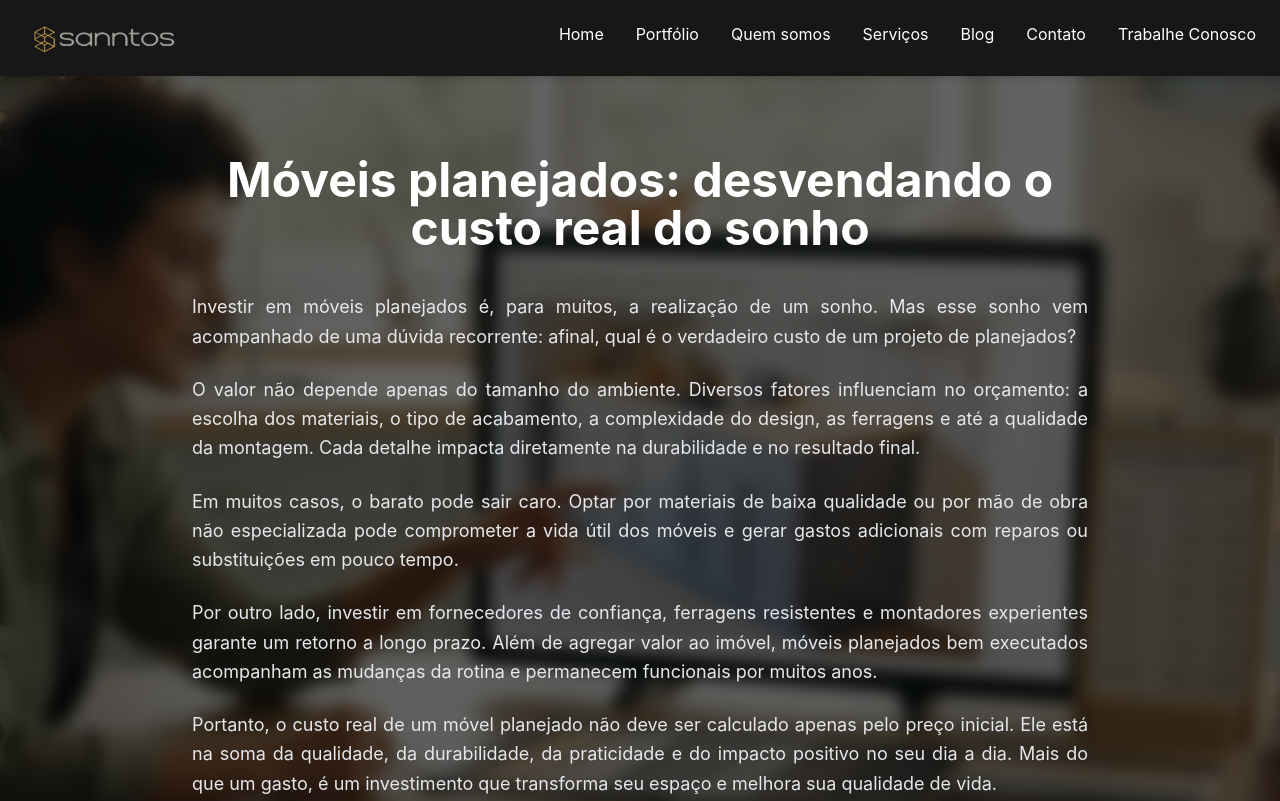
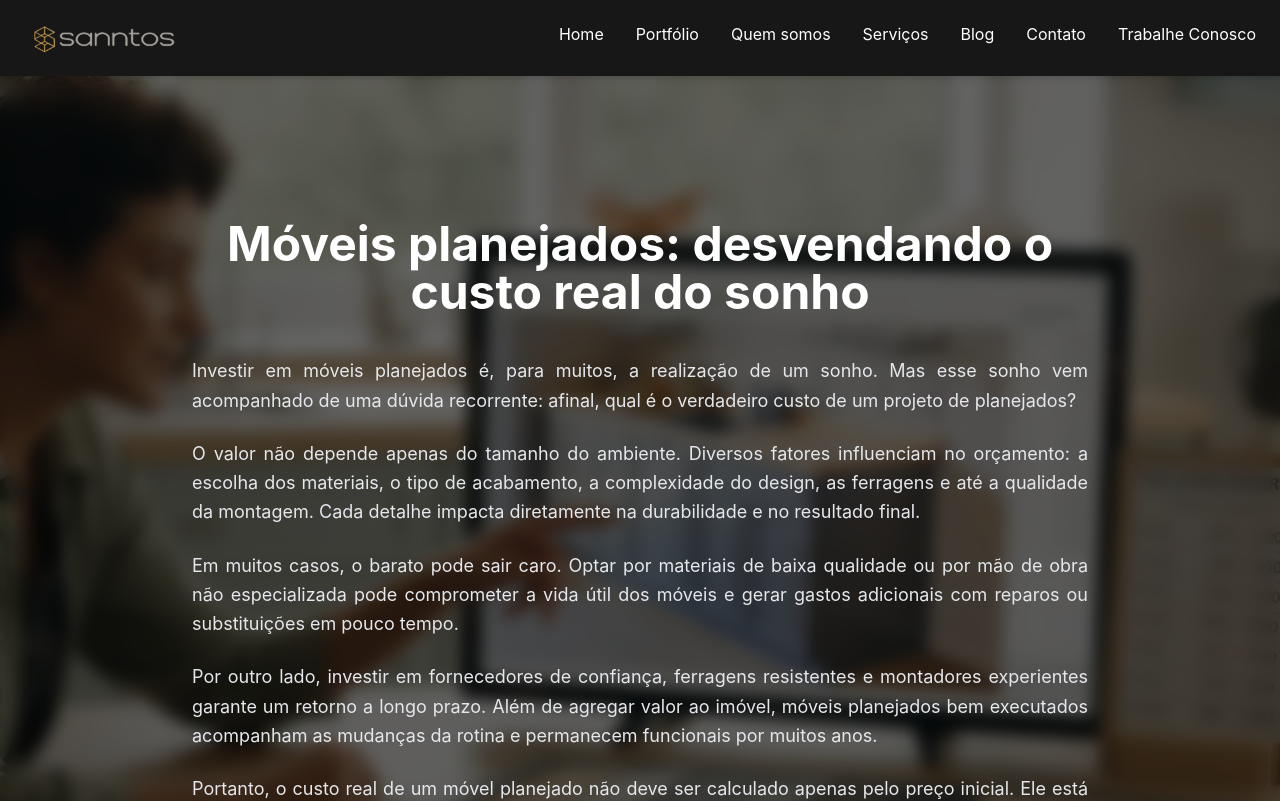
Before and after one commit to Anderson-Tavares47/sanntos, a Next.js app: page /blog/custo-moveis-planejados in a window 1280 px wide. Shown: the top 801 px of the page. Built offline with nearby package versions, Linux system fonts and the light colour scheme.

Commit message:
Update page.tsx

```diff
--- a/app/blog/custo-moveis-planejados/page.tsx
+++ b/app/blog/custo-moveis-planejados/page.tsx
@@ -18,7 +18,7 @@ const fadeUp = {
 
 export default function CustoMoveisPlanejadosPage() {
   return (
-    <section className="relative flex items-center justify-center min-h-screen px-6 py-20">
+    <section className="relative flex items-center justify-center min-h-screen px-6 pt-28 sm:pt-32 md:pt-36 pb-16">
       {/* Imagem de fundo */}
       <div
         className="absolute inset-0 bg-cover bg-center"
```
